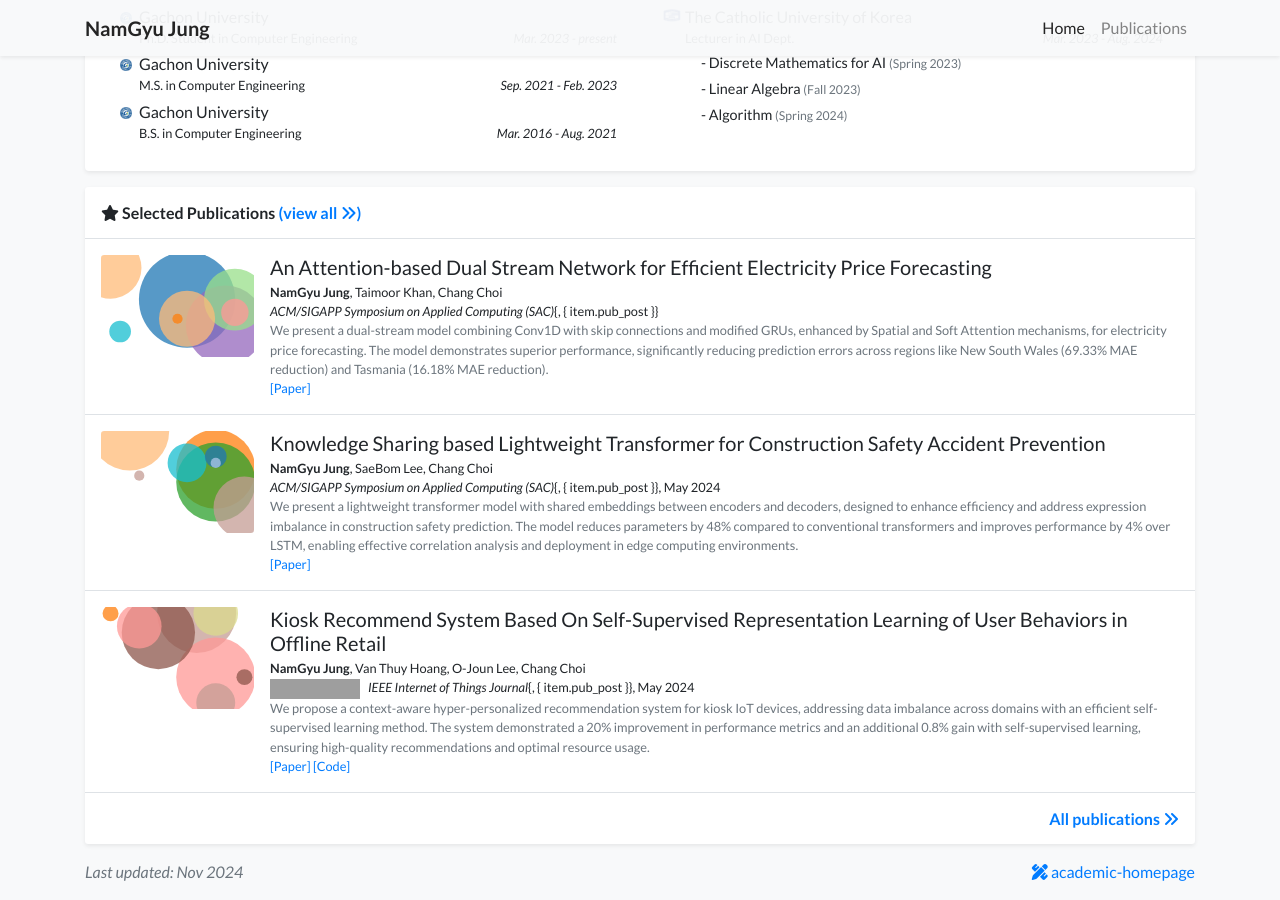
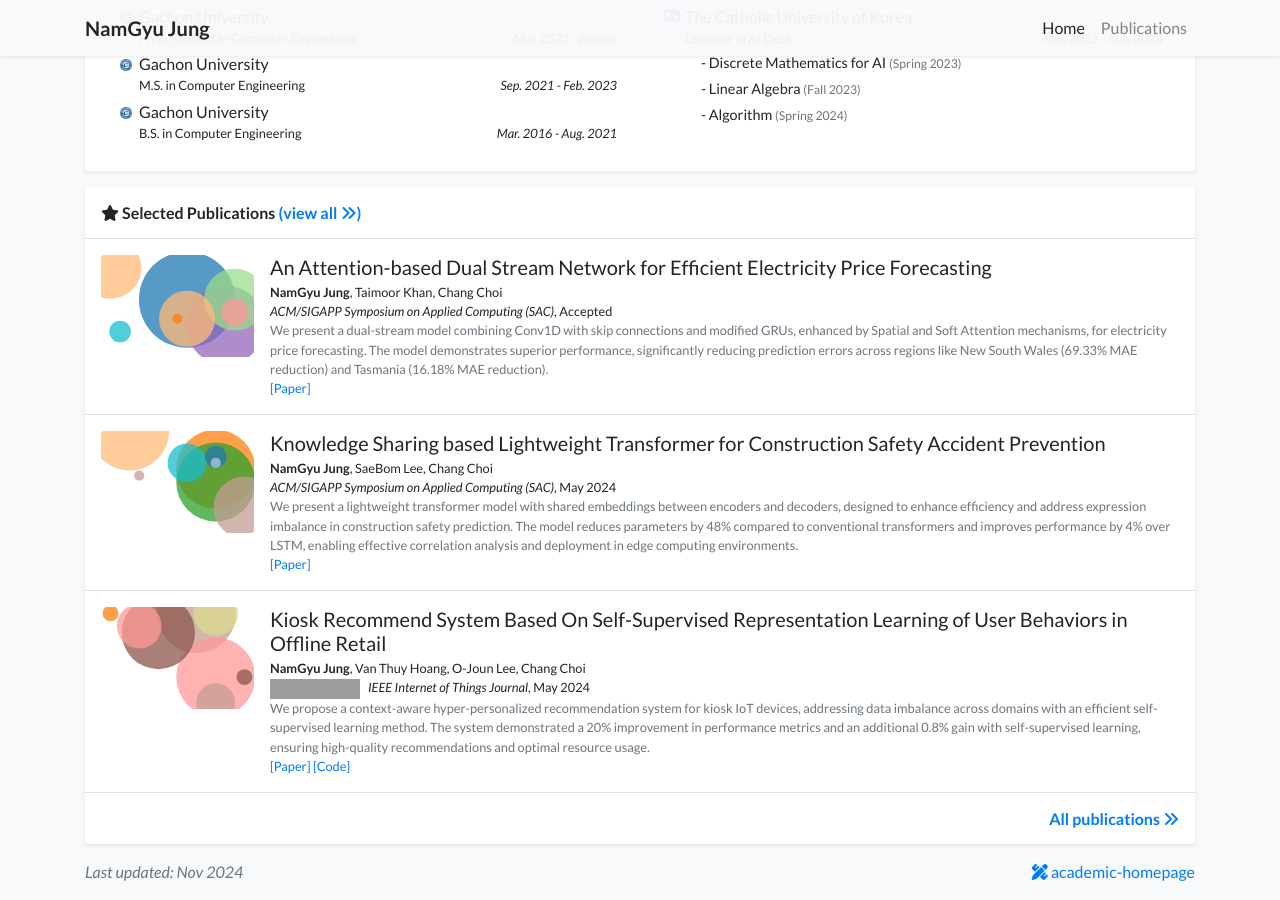
Before and after one commit to Namgyu97/Namgyu97, a Jekyll site: the page built from index.html, in a window 1280 px wide and 900 px high, scrolled down 719 px. Built offline with Jekyll 4.4.1, drawn with Linux system fonts in a browser that asks for light colours; nearby versions of some CDN libraries; a style sheet for code colours, icons or effects is not loaded; grey boxes are pictures that could not be loaded.

Commit message:
Update publication_item.html

```diff
--- a/_includes/widgets/publication_item.html
+++ b/_includes/widgets/publication_item.html
@@ -15,9 +15,12 @@
                 {%- if item.percent -%}
                 <img src="https://img.shields.io/badge/-Top%20{{ item.percent | url_encode }}%25-brightgreen" alt="Top {{ item.percent }}%" style="margin-right: 8px;">
                 {%- endif -%}
-                {{ item.pub_pre }}<i>{{ item.pub }}</i>{, { item.pub_post }}
+                {{ item.pub_pre }}<i>{{ item.pub }}</i>
+                {%- if item.pub_post -%}
+                , {{ item.pub_post }}
+                {%- endif -%}
                 {%- unless item.pub_pre or item.pub_post -%}
-                    , {{ item.date | date: "%b %Y" }}
+                , {{ item.date | date: "%b %Y" }}
                 {%- endunless -%}
                 {{ item.pub_last }}
             </p>
@@ -48,7 +51,14 @@
                     {%- if item.percent -%}
                     <img src="https://img.shields.io/badge/-Top%20{{ item.percent | url_encode }}%25-brightgreen" alt="Top {{ item.percent }}%" style="margin-right: 8px;">
                     {%- endif -%}
-                    {{ item.pub_pre }}<i>{{ item.pub }}</i>, {{ item.pub_post }}, {{ item.date | date: "%b %Y"  }} {{ item.pub_last }}
+                    {{ item.pub_pre }}<i>{{ item.pub }}</i>
+                    {%- if item.pub_post -%}
+                    , {{ item.pub_post }}
+                    {%- endif -%}
+                    {%- unless item.pub_pre or item.pub_post -%}
+                    , {{ item.date | date: "%b %Y" }}
+                    {%- endunless -%}
+                    {{ item.pub_last }}
                 </p>
                 <p class="mt-0 mb-0 small text-muted">{{ item.abstract }}</p>
 
```
